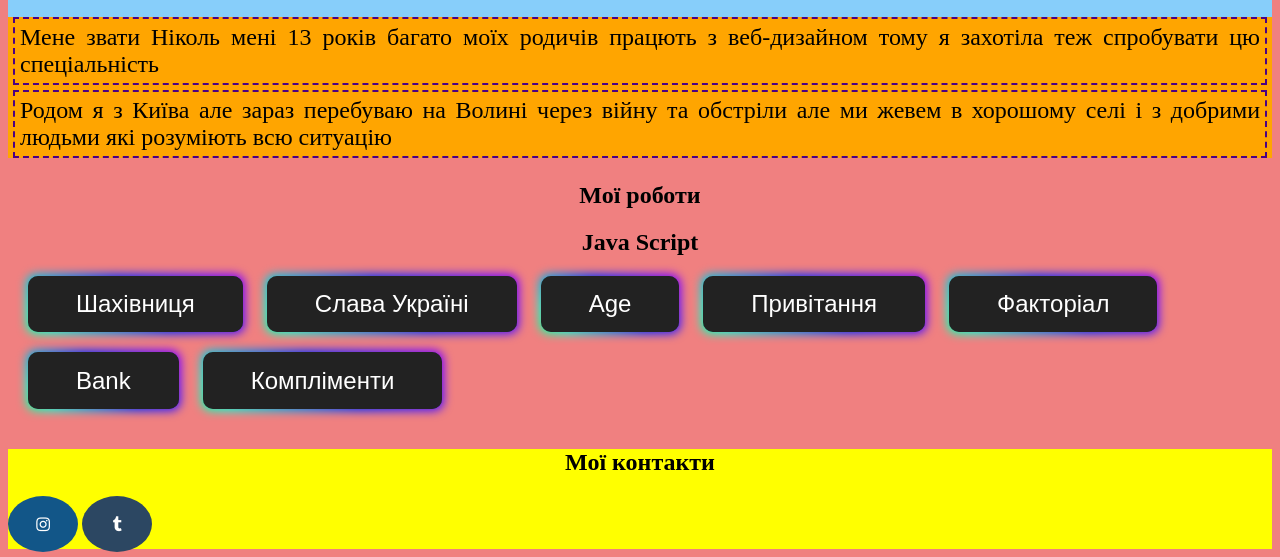
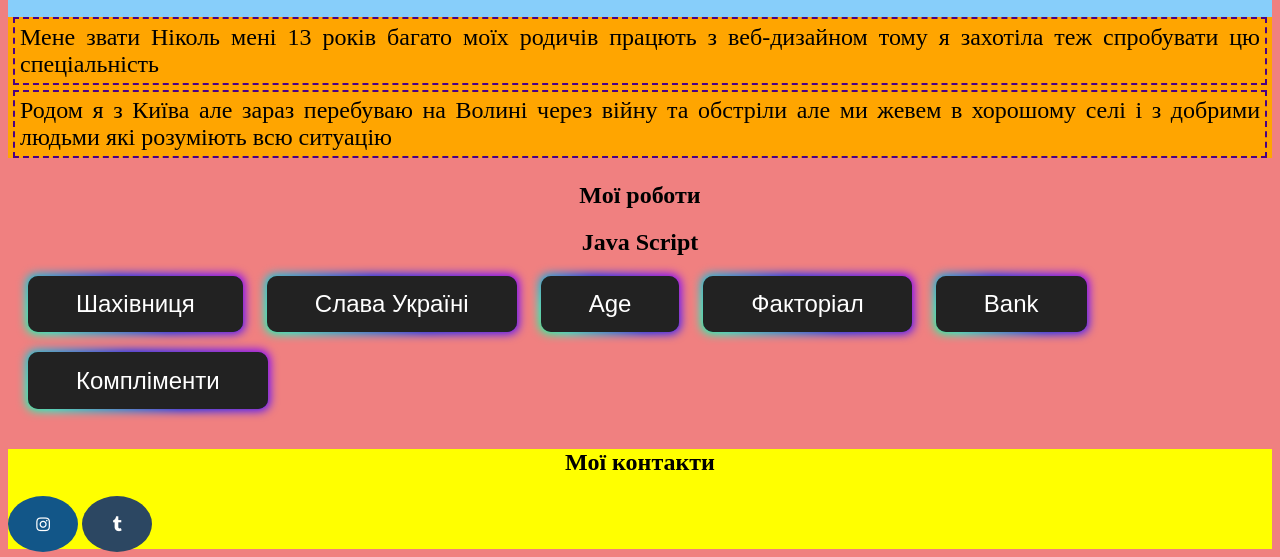
Before and after one commit to Nikol2023rp/java1, a plain HTML site: page index.html in a window 1280 px wide. Shown: the part 358-915 px from the top of the page. Drawn offline with Linux system fonts and the light colour scheme.

Commit message:
Update index.html

```diff
--- a/index.html
+++ b/index.html
@@ -35,7 +35,6 @@
 <a href="js20.html" target="_blank"> <button class="button-85" role="button">Шахівниця</button></a>
 <a href="js19.html" target="_blank"> <button class="button-85" role="button">Слава Україні</button></a>
 <a href="JS18.HTML" target="_blank"> <button class="button-85" role="button">Age</button></a>
-<a href="home-work1.html" target="_blank"> <button class="button-85" role="button">Привітання</button></a>
 <a href="js15.html" target="_blank"> <button class="button-85" role="button">Факторіал</button></a>
 <a href="js13.html" target="_blank"> <button class="button-85" role="button">Bank</button></a>
 <a href="js14.html" target="_blank"> <button class="button-85" role="button">Компліменти</button></a>
```
